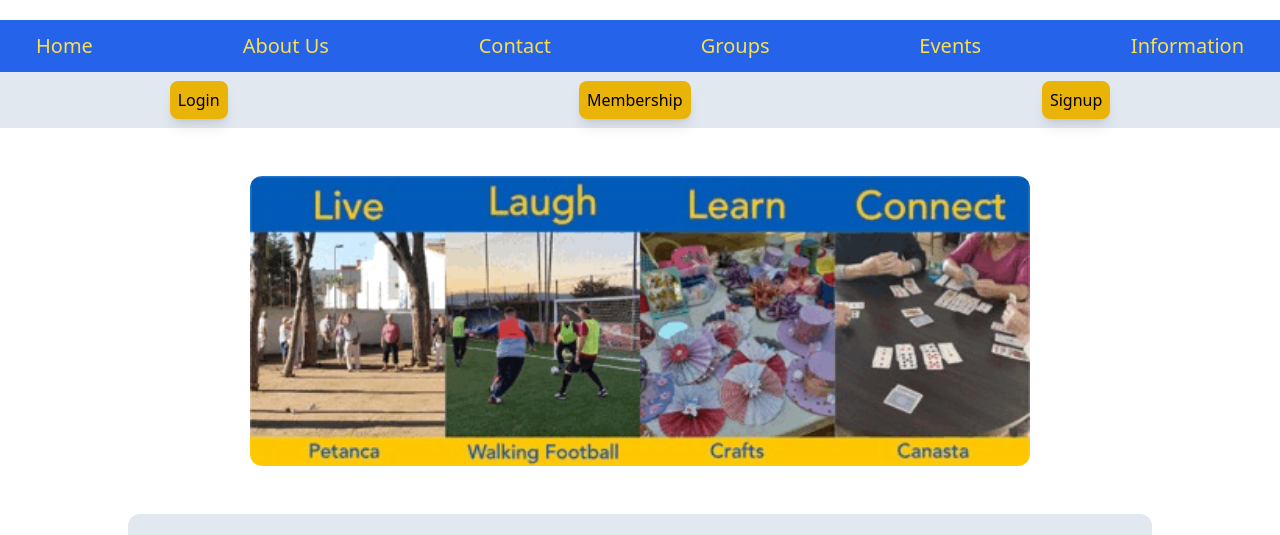
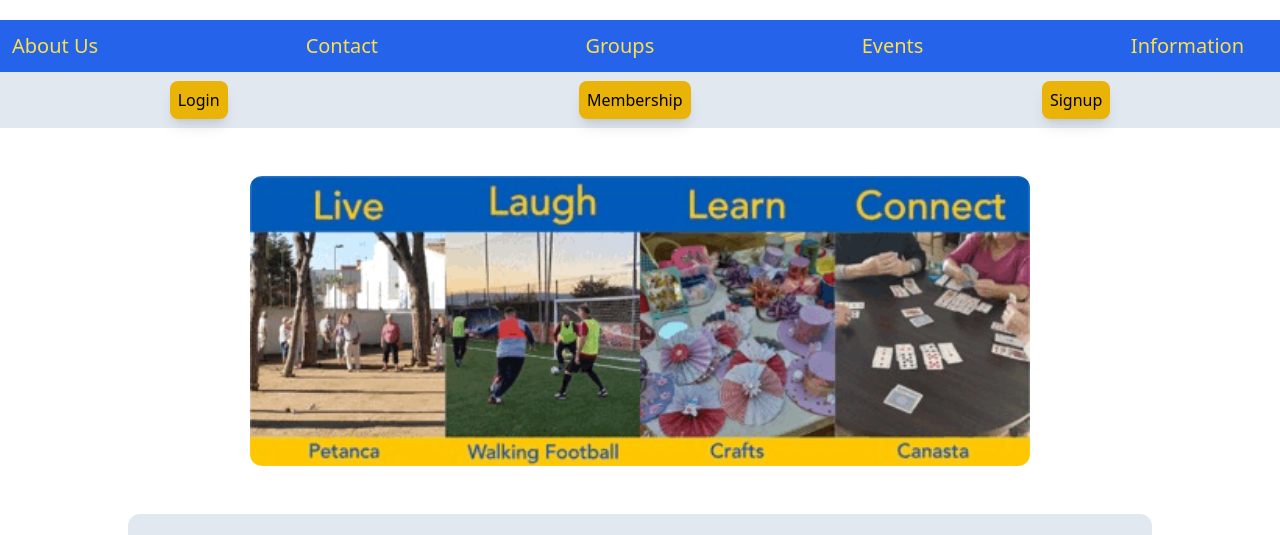
Before and after one commit to Spondycode/u3a, a website: page public/index.html in a window 1280 px wide. Shown: the part 76-611 px from the top of the page. Drawn offline with Linux system fonts and the light colour scheme.

Commit message:
Remove home link from navigation

```diff
--- a/public/index.html
+++ b/public/index.html
@@ -19,8 +19,6 @@
         </div>
         <nav class=" pt-4  ">
           <ul class="flex-col text-center gap-2 justify-between mt-4 sm:flex-row md:flex bg-blue-600 ">
-
-              <li class="p-3 md:ml-6 text-xl text-yellow-300 hover:text-white border-b md:border-0 hover:bg-blue-700"><a href="/index.html">Home</a></li>
               <li class="p-3 text-xl text-yellow-300 hover:text-white border-b md:border-0 hover:bg-blue-700"><a href="/public/about.html">About Us</a>
               <li class="p-3 text-xl text-yellow-300 hover:text-white border-b md:border-0 hover:bg-blue-700"><a href="/contact">Contact</a></li>
               <li class="p-3 text-xl text-yellow-300 hover:text-white border-b md:border-0 hover:bg-blue-700"><a href="/public/group-details.html">Groups</a></li>
```
